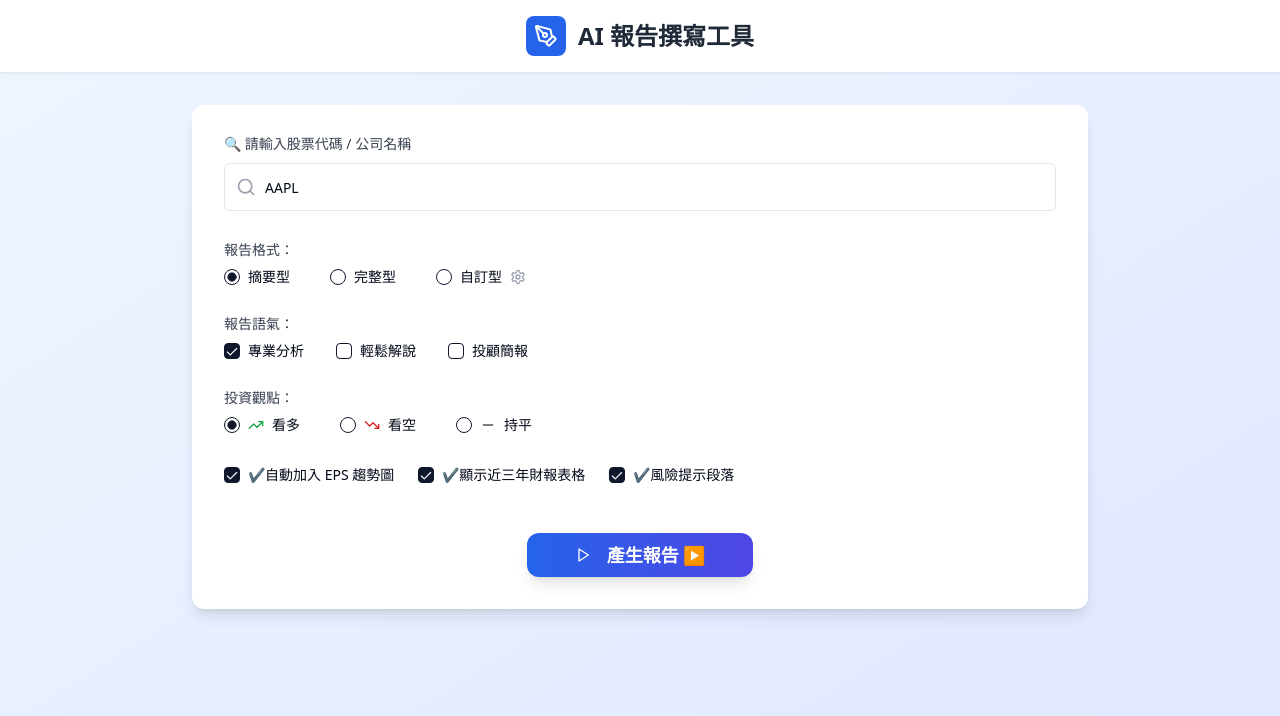
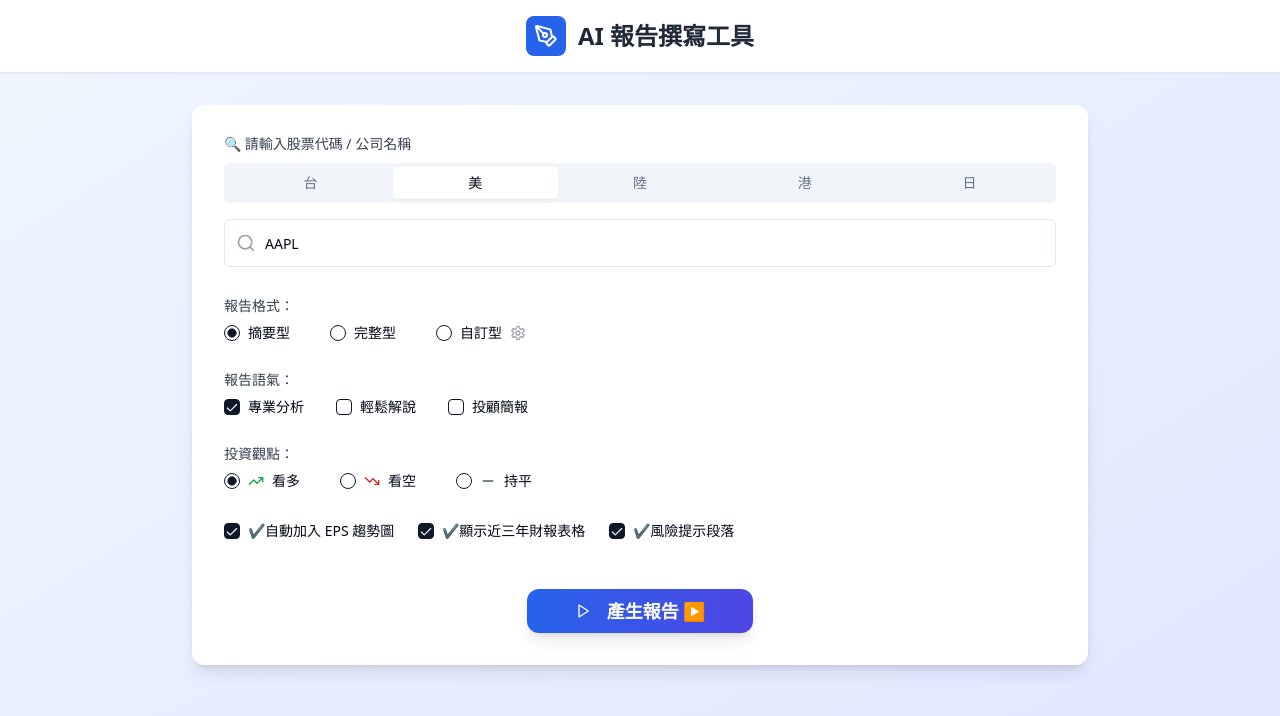
Before and after one commit to rainatsai/ai-report, a React (Vite) app: page / in a window 1280 px wide. Shown: the top 716 px of the page. Built offline with nearby package versions, Linux system fonts and the light colour scheme.

Commit message:
Add tab navigation for market selection
Implement tab navigation to allow users to switch between different markets: Taiwan, US, China, Hong Kong, and Japan.

```diff
--- a/src/components/StockInput.tsx
+++ b/src/components/StockInput.tsx
@@ -1,8 +1,9 @@
 
-import React from 'react';
+import React, { useState } from 'react';
 import { Input } from '@/components/ui/input';
 import { Label } from '@/components/ui/label';
 import { Search } from 'lucide-react';
+import { Tabs, TabsList, TabsTrigger } from "@/components/ui/tabs";
 
 interface StockInputProps {
   value: string;
@@ -10,11 +11,26 @@ interface StockInputProps {
 }
 
 export const StockInput: React.FC<StockInputProps> = ({ value, onChange }) => {
+  const [selectedMarket, setSelectedMarket] = useState('us');
+
   return (
     <div>
       <Label className="text-gray-700 font-medium mb-3 block">
         🔍 請輸入股票代碼 / 公司名稱
       </Label>
+      <Tabs
+        value={selectedMarket}
+        onValueChange={setSelectedMarket}
+        className="w-full mb-4"
+      >
+        <TabsList className="grid w-full grid-cols-5">
+          <TabsTrigger value="tw">台</TabsTrigger>
+          <TabsTrigger value="us">美</TabsTrigger>
+          <TabsTrigger value="cn">陸</TabsTrigger>
+          <TabsTrigger value="hk">港</TabsTrigger>
+          <TabsTrigger value="jp">日</TabsTrigger>
+        </TabsList>
+      </Tabs>
       <div className="relative">
         <Input
           value={value}
```
